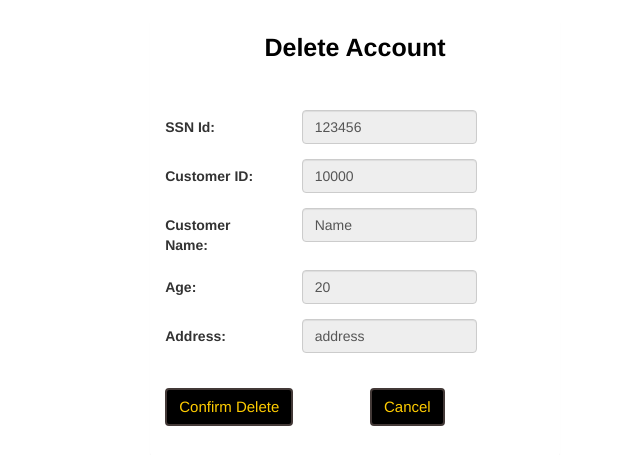
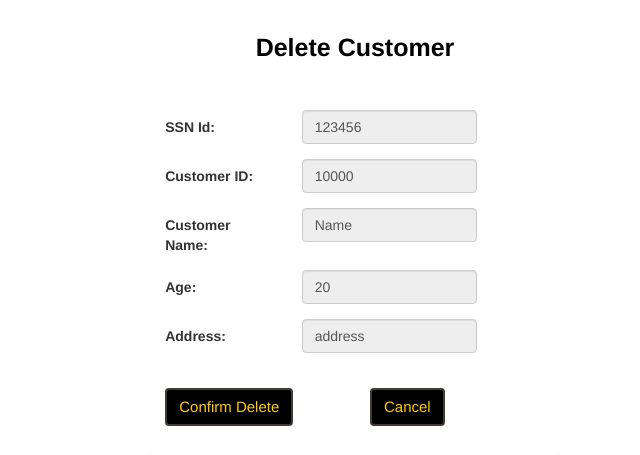
Before and after one commit to VSatej/Retail-Banking, a Flask app: page /deleteCustomer in a window 1280 px wide. Shown: the part 113-568 px from the top of the page, without its empty margins (285-925 px from the left). Run offline with Flask 2, Linux system fonts and the light colour scheme; some libraries are stand-ins or nearby versions.

Commit message:
navigation added for some links

```diff
--- a/templates/deleteCustomer.html
+++ b/templates/deleteCustomer.html
@@ -10,7 +10,7 @@
 {% include "header.html" %}
 <br>
 <div class="panel panel-default" style="border: 0px;width:32%;background:white;margin:auto;">
-        <div class="panel-heading" style="border: 0px;background-image:none;background:white;color:black;text-align: center;font-size: 25px"><b>Delete Account</b></div>
+        <div class="panel-heading" style="border: 0px;background-image:none;background:white;color:black;text-align: center;font-size: 25px"><b>Delete Customer</b></div>
         <div class="panel-body">
             <form class="form-horizontal" style="padding: auto">
                 <br>
--- a/templates/header.html
+++ b/templates/header.html
@@ -12,20 +12,20 @@
           <ul class="dropdown-menu" style="background-color: #FFCC00">
             <li><a href="#"><b style="color:black">Create Customer</b> </a></li>
             <li role="presentation" class="divider"></li>
-            <li><a href="#"><b style="color:black">Update Customer</b></a></li>
+            <li><a href="{{ url_for('updateCustomer') }}"><b style="color:black">Update Customer</b></a></li>
             <li role="presentation" class="divider"></li>
-            <li><a href="#"><b style="color:black">Delete Customer</b></a></li>
+            <li><a href="{{ url_for('deleteCustomer') }}"><b style="color:black">Delete Customer</b></a></li>
           </ul>
         </li>
         <li class="dropdown">
           <a class="dropdown-toggle" data-toggle="dropdown" href="#"><b style="color:black">Account Management
           <span class="caret"></span></b></a>
           <ul class="dropdown-menu" style="background-color: #FFCC00">
-            <li><a href="#"><b style="color:black">Create Account </b></a></li>
+            <li><a href="{{ url_for('createAccount') }}"><b style="color:black">Create Account </b></a></li>
             <li role="presentation" class="divider"></li>
             <li><a href="#"><b style="color:black">Update Account</b></a></li>
             <li role="presentation" class="divider"></li>
-            <li><a href="#"><b style="color:black">Delete Account</b></a></li>
+            <li><a href="{{ url_for('deleteAccount') }}"><b style="color:black">Delete Account</b></a></li>
           </ul>
         </li>
         <li class="dropdown">
```
